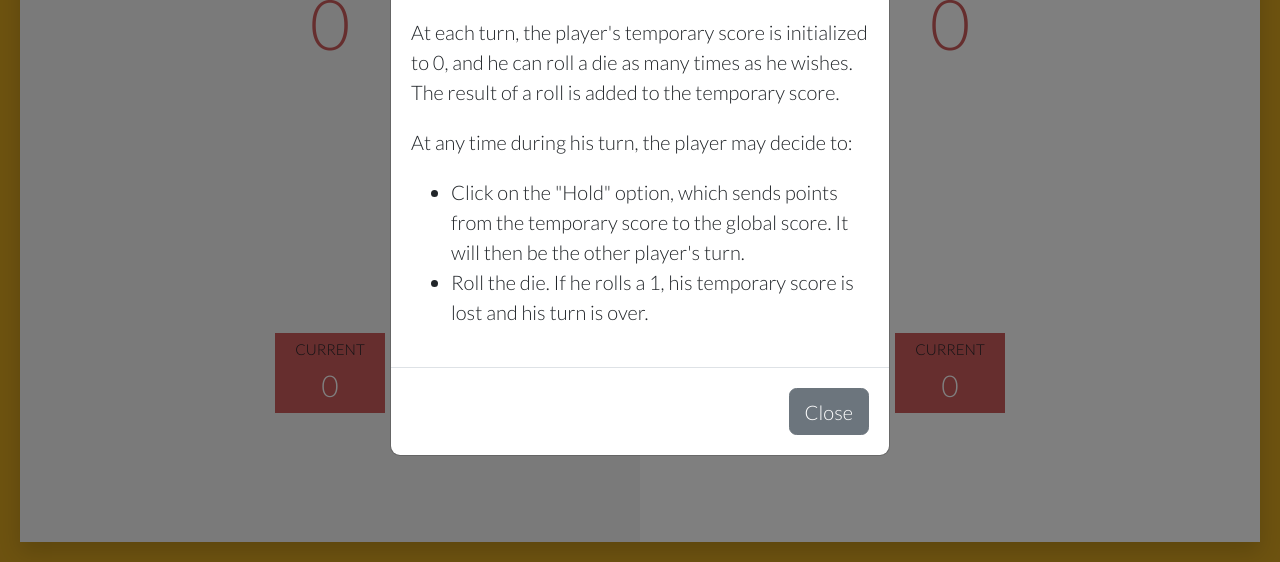
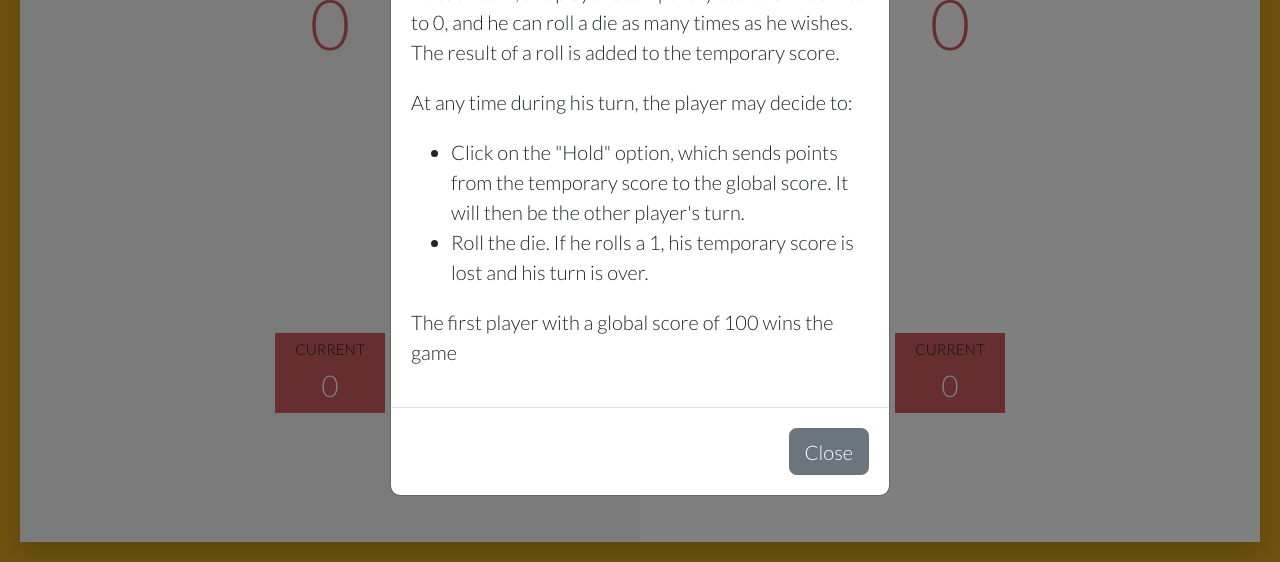
Before and after one commit to thomasphilipps/dice-game-studi, a plain HTML site: page index.html in a window 1280 px wide. Both pictures are taken after a click on the element 40 px from the left and 45 px from the top of the page. Shown: the part 238-800 px from the top of the page. Drawn offline with nearby package versions, Linux system fonts and the light colour scheme.

Commit message:
[HOTFIX] Added winning rule to info

```diff
--- a/index.html
+++ b/index.html
@@ -68,6 +68,7 @@
                 Roll the die. If he rolls a 1, his temporary score is lost and his turn is over.
               </li>
             </ul>
+            <p>The first player with a global score of 100 wins the game</p>
           </div>
           <div class="modal-footer">
             <button type="button" class="btn btn-secondary" data-bs-dismiss="modal">Close</button>
```
